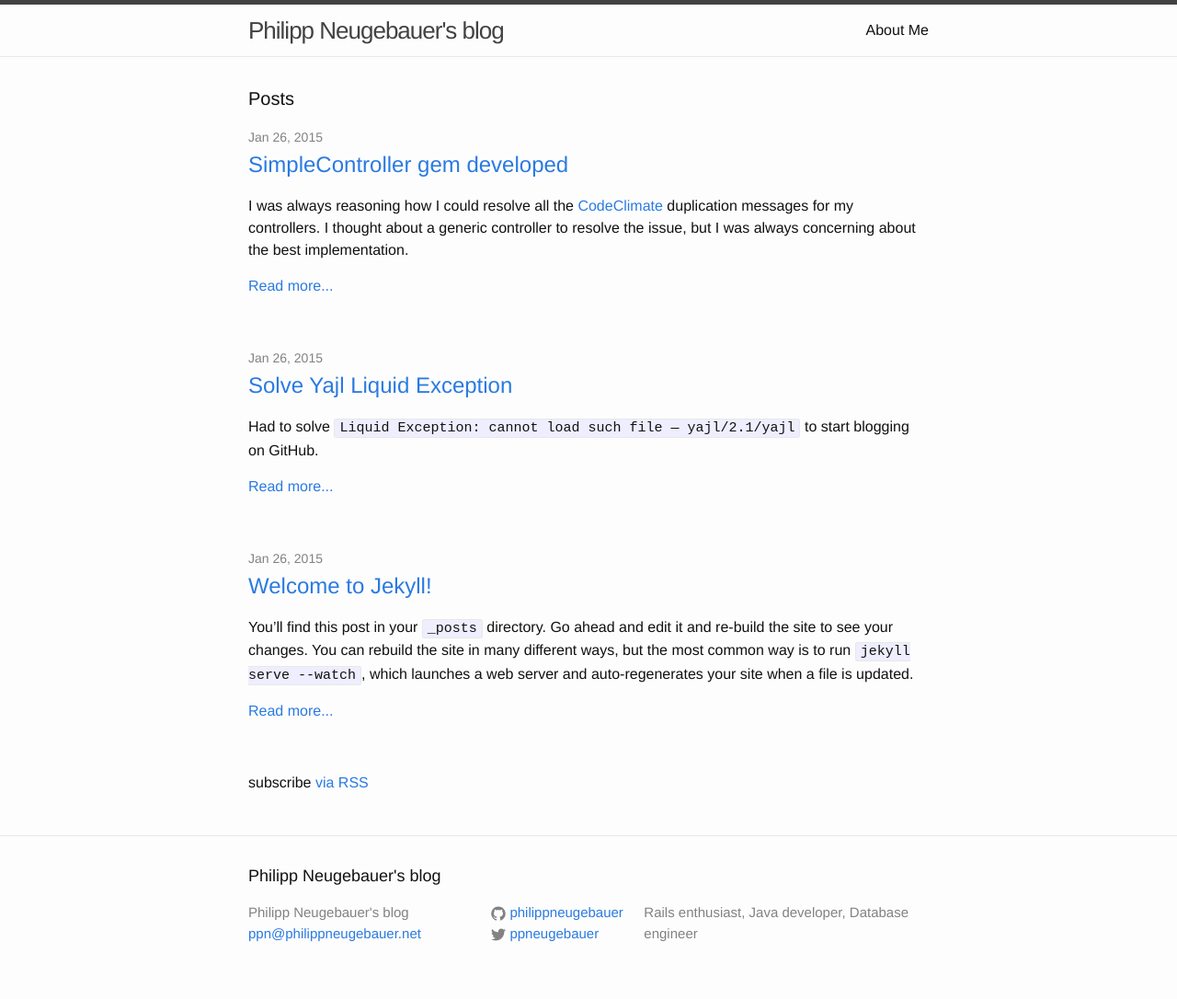
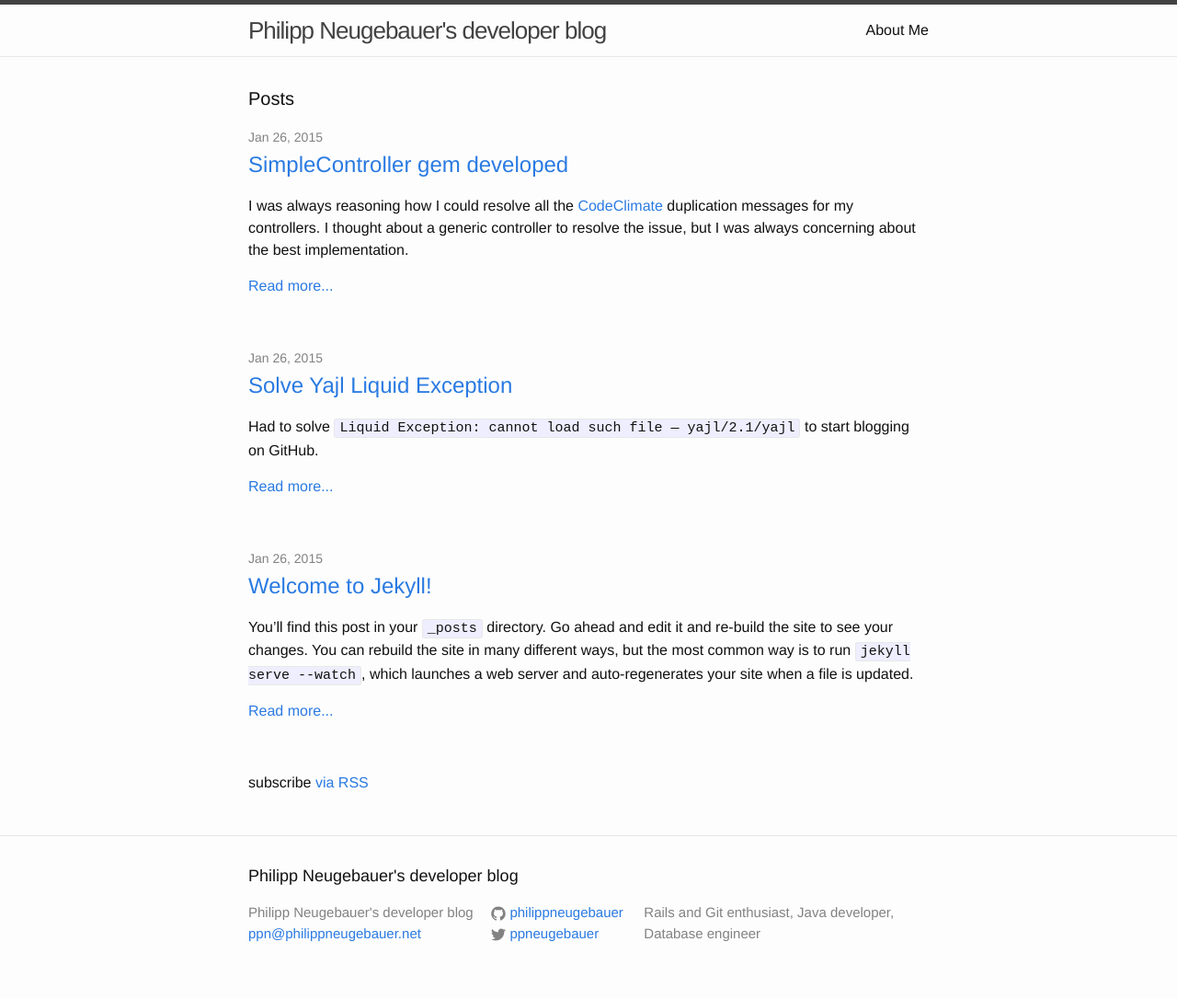
Before and after one commit to philippneugebauer/philippneugebauer.github.io, a Jekyll site: the page built from index.html, in a window 1280 px wide. Shown: the whole page at 92% size. Built offline with Jekyll 4.4.1, drawn with Linux system fonts in a browser that asks for light colours; the list of posts is cut into pages by our own code.

Commit message:
git to description added and blog name specified

```diff
--- a/_config.yml
+++ b/_config.yml
@@ -1,8 +1,8 @@
 # Site settings
-title: Philipp Neugebauer's blog
+title: Philipp Neugebauer's developer blog
 email: ppn@philippneugebauer.net
 description: >
-  Rails enthusiast,
+  Rails and Git enthusiast,
   Java developer,
   Database engineer
 baseurl: "" # the subpath of your site, e.g. /blog/
```
